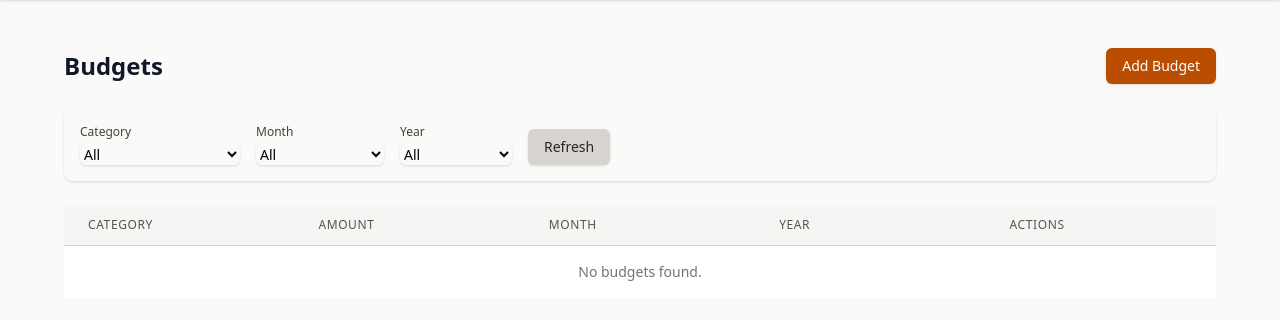
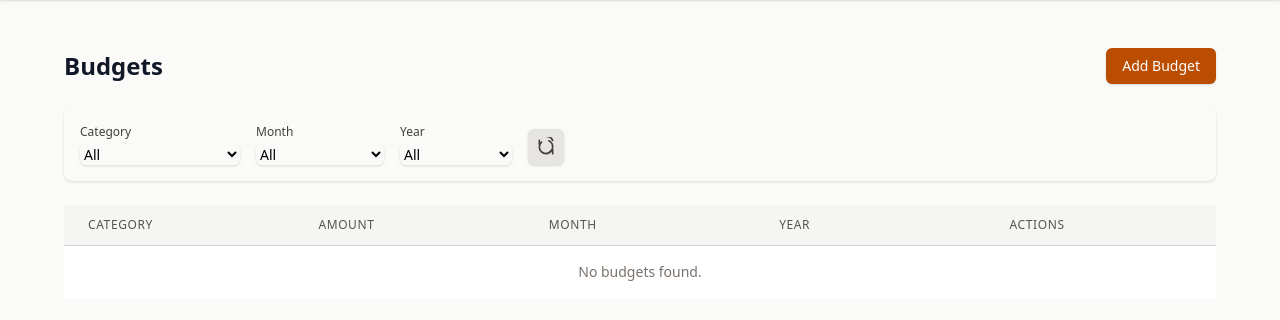
Before and after one commit to Burmese-AI/Financial-Transaction-Tracker, a Django app: page /budgets/ in a window 1280 px wide. Shown: the part 64-384 px from the top of the page. Run offline with Django 5.2, Linux system fonts and the light colour scheme; the visitor is signed in with stand-in values (Sample User, id 1); data that the repository does not hold is empty; style sheets or scripts are compiled from the project's sources.

Commit message:
Update Refresh Button in Budget Filter Form with Icon and Improved Styling
Replaced the text "Refresh" with an SVG icon for better visual representation. Adjusted the button's styling for enhanced user experience, including a new title attribute for clarity. This change aims to improve the overall aesthetics and functionality of the budget filter form.

```diff
--- a/budgets/templates/budgets/budgets.html
+++ b/budgets/templates/budgets/budgets.html
@@ -56,10 +56,13 @@
         hx-get="{% url 'budgets_dashboard' %}"
         hx-target="#budget-table-container"
         hx-push-url="true"
-        class="bg-stone-300 text-stone-800 px-4 py-2 rounded-md shadow-sm text-sm font-medium transition-colors duration-200 hover:bg-stone-400 focus:outline-none focus:ring-2 focus:ring-stone-400 focus:ring-offset-2"
+        class="p-2 rounded-md shadow-sm bg-stone-200 text-stone-700 hover:bg-stone-400 focus:outline-none focus:ring-2 focus:ring-stone-400 focus:ring-offset-2 flex items-center"
+        title="Reset filters"
         onclick="this.form.reset();"
       >
-        Refresh
+        <svg xmlns="http://www.w3.org/2000/svg" class="h-5 w-5" fill="none" viewBox="0 0 24 24" stroke="currentColor">
+          <path stroke-linecap="round" stroke-linejoin="round" stroke-width="2" d="M4 4v5h.582M20 20v-5h-.581m-1.418 1.418A7.962 7.962 0 0112 20c-4.418 0-8-3.582-8-8a7.963 7.963 0 012.582-5.918M20 4a8.001 8.001 0 00-7.418-4.582M15.418 4.582A7.963 7.963 0 0120 12c0 4.418-3.582 8-8 8a7.962 7.962 0 01-5.918-2.582"/>
+        </svg>
       </button>
     </form>
   </div>
```
